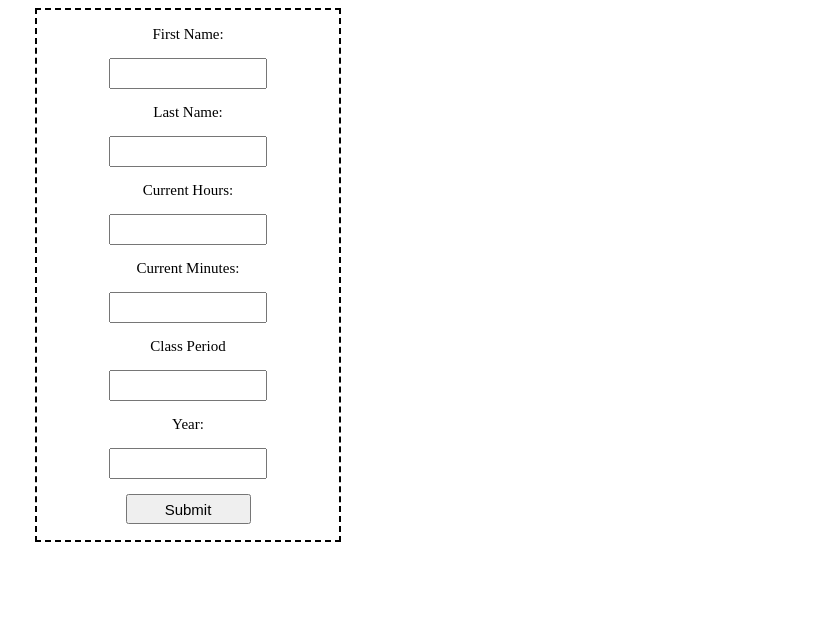
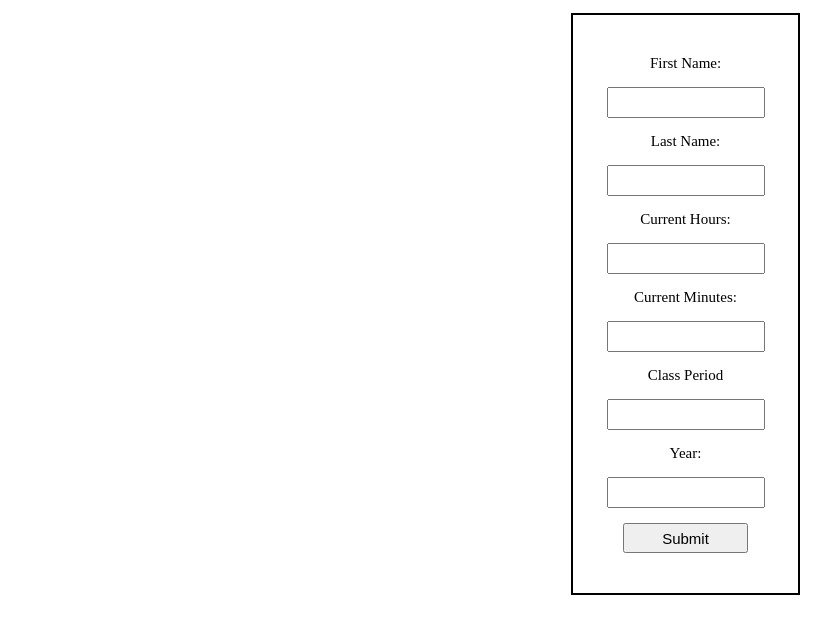
Before and after one commit to GoldLink21/ST_Project, a plain HTML site: page index.html in a window 1280 px wide. Shown: the whole page, without its empty margins (452-1280 px from the left). Drawn offline with Linux system fonts and the light colour scheme.

Commit message:
adding student interface eddited

```diff
--- a/index.css
+++ b/index.css
@@ -10,10 +10,13 @@ input {
 
 #newStudent {
     text-align: center;
-    border: 2px black dashed;
-    margin: auto;
-    padding: 1px;
-    width:300px;
+    border: 2px black solid;
+    margin: 5px;
+    margin-right: 20px;
+    padding-top: 25px;
+    padding-bottom: 25px;
+    float: right;
+    width:225px;
 }
 
 button {
```
